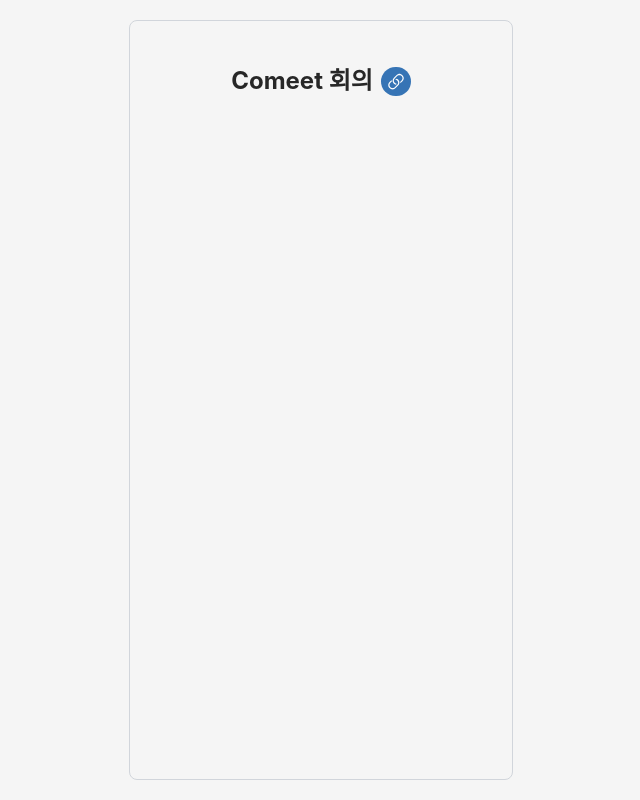
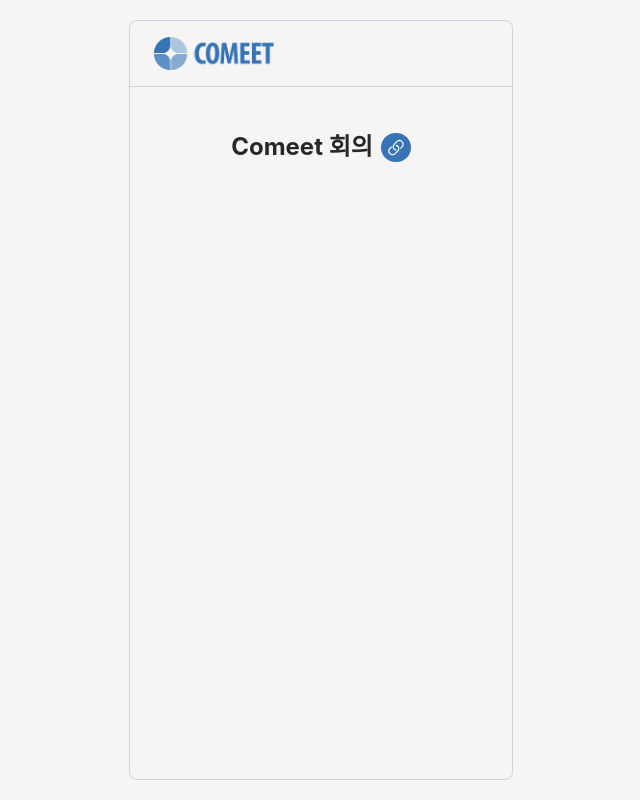
Before and after one commit to comeet-product/comeet, a Next.js app: page / in a window 1280 px wide. Shown: the whole page, without its empty margins (319-959 px from the left). Built offline with nearby package versions, Linux system fonts and the light colour scheme; a web font is replaced by a local one.

Commit message:
logo header 구현

```diff
--- a/src/app/layout.js
+++ b/src/app/layout.js
@@ -1,4 +1,5 @@
 import "./globals.css";
+import Header from "@/components/Header";
 
 export const metadata = {
   title: "Comeet",
@@ -10,8 +11,13 @@
     <html lang="ko">
       <body className="antialiased bg-white">
         <div className="min-h-screen flex justify-center">
-          <div className="w-full mx-5 lg:max-w-sm lg:mx-auto my-5 bg-white lg:border lg:border-gray-300 lg:rounded-lg p-5">
-            {children}
+          <div className="w-full mx-5 lg:max-w-sm lg:mx-auto my-5 bg-white lg:border lg:border-gray-300 lg:rounded-lg">
+            <div className="top-0">
+              <Header />
+            </div>
+            <div className="p-5">
+              {children}
+            </div>
           </div>
         </div>
       </body>
--- /dev/null
+++ b/src/components/Header.js
@@ -0,0 +1,11 @@
+export default function Header() {
+    return (
+        <div className="px-6 py-4 flex justify-start items-center border-b border-gray-300">
+            <img
+                src="/logo_text.png"
+                className="w-[15%] min-w-[120px] max-w-[200px] object-contain"
+                alt="logo"
+            />
+        </div>
+    );
+}
```
Also changed, not shown: public/logo.png (added), public/logo_text.png (added).
